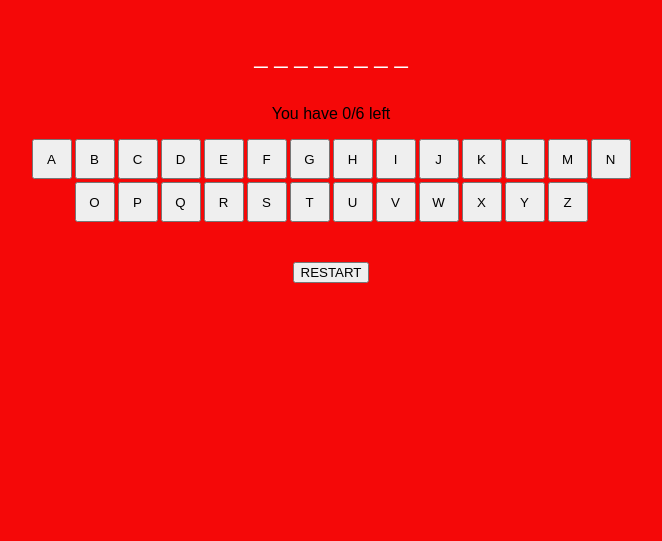
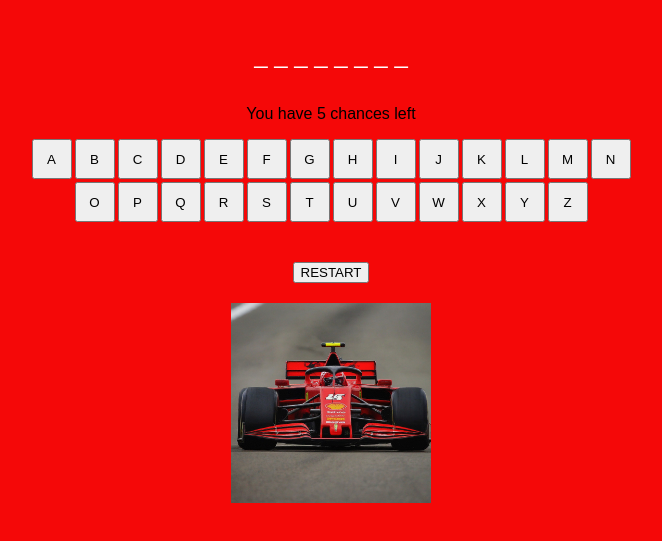
Before and after one commit to qassimalhamad/Project-1, a plain HTML site: page index.html in a window 1280 px wide. Both pictures are taken after a click on the button "RESTART". Shown: the part 69-610 px from the top of the page, without its empty margins (309-971 px from the left). Drawn offline with Linux system fonts and the light colour scheme; files whose address does not match are found by name.

Commit message:
fifth commit

```diff
--- a/css/style.css
+++ b/css/style.css
@@ -56,3 +56,9 @@ body {
     align-items: center;
     margin-top: 20px;
 }
+
+.images{
+    padding-top: 20px; ;
+    height: 200px;
+    width: 200px;
+}
--- a/index.html
+++ b/index.html
@@ -45,9 +45,8 @@
         <button class="restart">RESTART</button>
     </div>
 
-    <div>
+    <img class="images" src="./images/projectImage-0.jpeg" alt="">
 
-    </div>
 </body>
 
 </html>
--- a/js/script.js
+++ b/js/script.js
@@ -2,13 +2,14 @@
 
 let drivers = ['VERSTAPPEN' , 'HAMILTON' , 'ALONSO' , 'VETTEL' , 'NORRIS' ,'LECLERC' , 'SAINZ','GAZLY','OCON' ,'PEREZ', 'HULKENBURG' , 'RUSSEL', 'BOTTAS', 'WEBBER', 'HILL' , 'RICCIARDO'
     ,'RAIKKONEN']
+
 
 let randomDriverIndex;
 let randomDriverName =[];
 let arrayWithOutComma=[];
 let arrayOfUnderScores= [];
 let count = 0;
-let maxCount = 6;
+let maxCount = 5;
 
 
 /*---------- Variables (state) ---------*/
@@ -21,6 +22,7 @@ const display = document.querySelector('.display')
 const chances = document.querySelector('.chances')
 const gameStatus = document.querySelector('.game-status')
 const restart = document.querySelector('.restart')
+const images = document.querySelector('.images')
 
 
 /*-------------- Functions -------------*/
@@ -35,8 +37,10 @@ const restartGame = ()=>{
     randomDriverName = [];
     arrayWithOutComma=[];
     getRandomDriver();
-    chances.innerHTML = `You have ${count} / ${maxCount} chances left`;
-    gameStatus.innerHTML = `You have ${count}/${maxCount} left`
+    chances.innerHTML = `You have ${maxCount-count} chances left`;
+    gameStatus.innerHTML = `You have ${maxCount-count} chances left`
+    images.src = `images/projectImage-${count}.jpeg`;
+
 
 
 }
@@ -57,10 +61,10 @@ const spotLetterGuessed = (letterGuessed) =>{
             arrayOfUnderScores[i] = letterGuessed;
             found = true;
         }
-    }
-    if(!found){
+    }if(!found){
         count++
-        chances.innerHTML = `You have ${count} / ${maxCount} chances left`;
+        chances.innerHTML = `You have ${maxCount-count} chances left`;
+        images.src = `images/projectImage-${count}.jpeg`;
 
     }
     console.log(count)
@@ -82,7 +86,7 @@ const checkWinner = ()=>{
             letter.disabled = true;
         })
     }else if(count < maxCount){
-        gameStatus.innerHTML = `You have ${count}/${maxCount} left`
+        gameStatus.innerHTML = `You have ${maxCount-count} chances left`
     }else{
         gameStatus.innerHTML = `LOST`
     }
```
Also changed, not shown: images/projectImage-0.jpeg (added), images/projectImage-1.jpeg (added), images/projectImage-2.jpeg (added), images/projectImage-3.jpeg (added), images/projectImage-4.jpeg (added), images/projectImage-5.jpeg (added).
